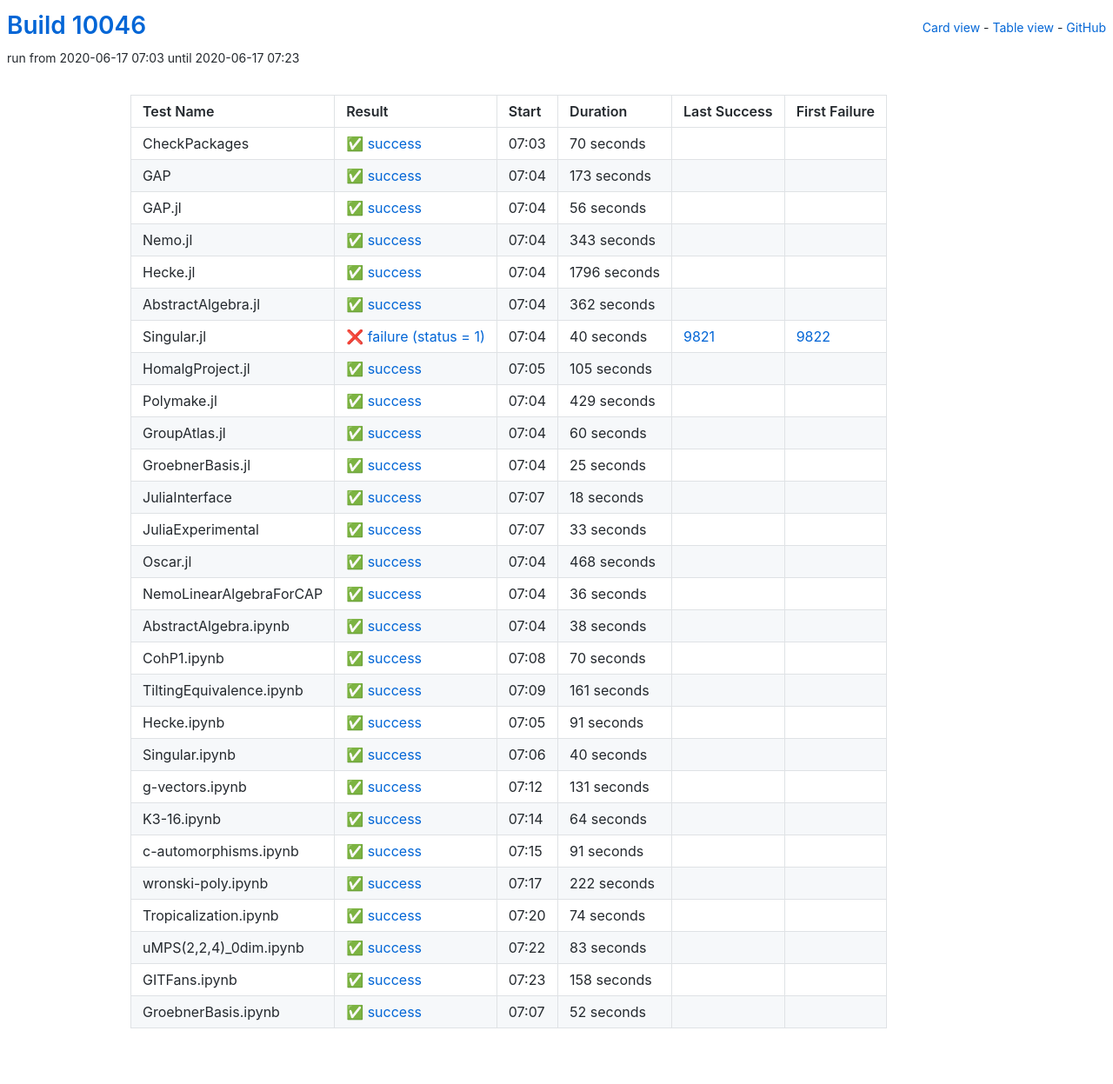
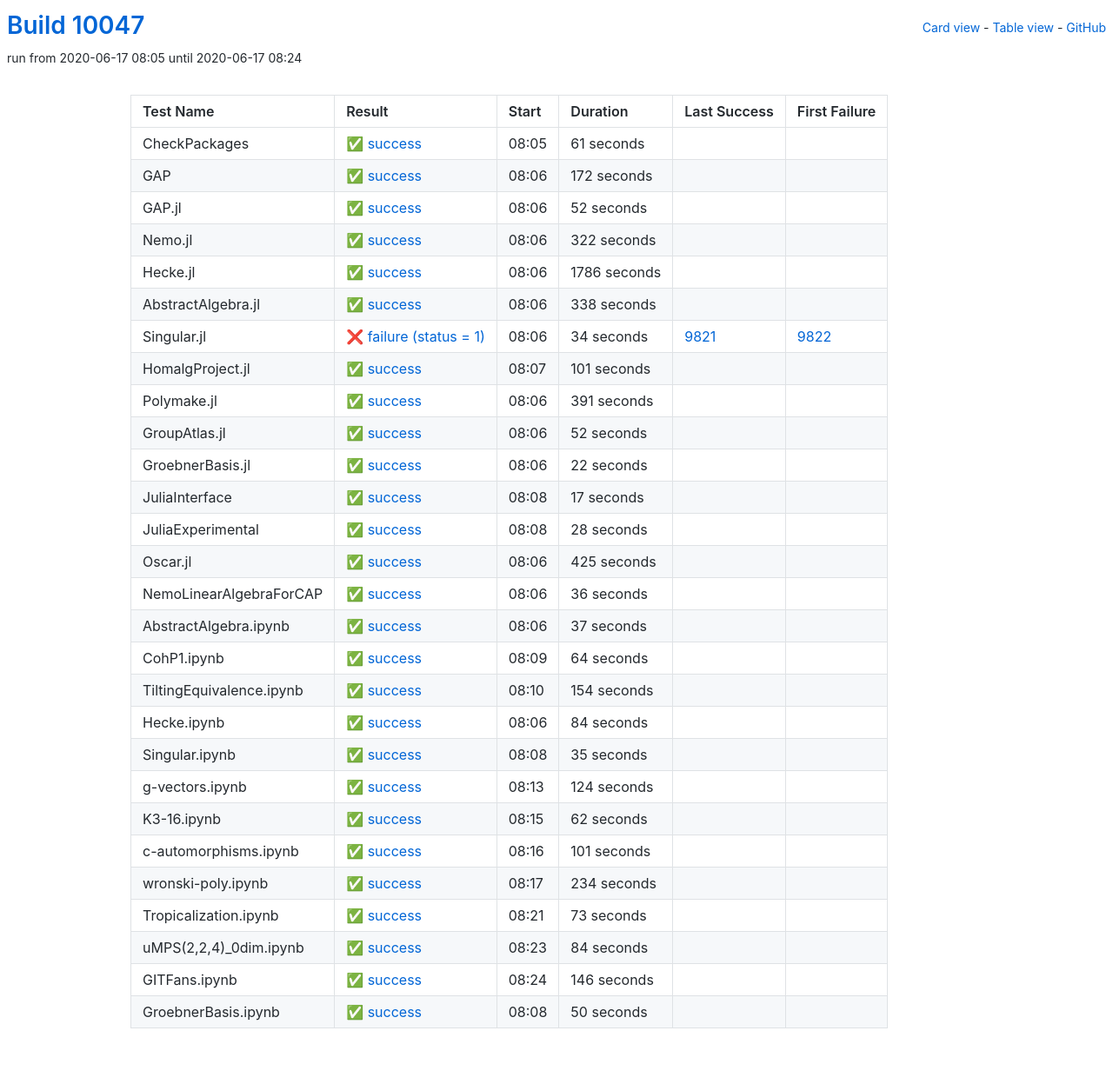
Before and after one commit to oscar-system/oscar-ci-status, a Jekyll site: the page built from table.html, in a window 1280 px wide. Shown: the whole page at 87% size. Built offline with Jekyll 4.4.1, drawn with Linux system fonts in a browser that asks for light colours.

Commit message:
Build #10047

```diff
--- a/_data/ci.yml
+++ b/_data/ci.yml
@@ -1,6 +1,6 @@
 ---
-build: 10046
-build_url: https://oscarci.mathematik.uni-kl.de/job/oscar/10046/
+build: 10047
+build_url: https://oscarci.mathematik.uni-kl.de/job/oscar/10047/
 job: oscar
 organization: oscar-system
 repo: oscar-ci-status
@@ -8,176 +8,176 @@
 tests:
 - name: CheckPackages
   id: checkpackages
-  log: https://oscarci.mathematik.uni-kl.de/job/oscar/10046/artifact/logs/build-10046/CheckPackages.log
-  start: 2020-06-17 07:03
+  log: https://oscarci.mathematik.uni-kl.de/job/oscar/10047/artifact/logs/build-10047/CheckPackages.log
+  start: 2020-06-17 08:05
   success: true
   exitcode: 0
   status: success
-  duration: 70
+  duration: 61
   last_success: false
   last_success_url:
   first_failure: false
   first_failure_url:
 - name: GAP
   id: gap
-  log: https://oscarci.mathematik.uni-kl.de/job/oscar/10046/artifact/logs/build-10046/GAP.log
-  start: 2020-06-17 07:04
+  log: https://oscarci.mathematik.uni-kl.de/job/oscar/10047/artifact/logs/build-10047/GAP.log
+  start: 2020-06-17 08:06
   success: true
   exitcode: 0
   status: success
-  duration: 173
+  duration: 172
   last_success: false
   last_success_url:
   first_failure: false
   first_failure_url:
 - name: GAP.jl
   id: gap-jl
-  log: https://oscarci.mathematik.uni-kl.de/job/oscar/10046/artifact/logs/build-10046/GAP.jl.log
-  start: 2020-06-17 07:04
+  log: https://oscarci.mathematik.uni-kl.de/job/oscar/10047/artifact/logs/build-10047/GAP.jl.log
+  start: 2020-06-17 08:06
   success: true
   exitcode: 0
   status: success
-  duration: 56
+  duration: 52
   last_success: false
   last_success_url:
   first_failure: false
   first_failure_url:
 - name: Nemo.jl
   id: nemo-jl
-  log: https://oscarci.mathematik.uni-kl.de/job/oscar/10046/artifact/logs/build-10046/Nemo.jl.log
-  start: 2020-06-17 07:04
+  log: https://oscarci.mathematik.uni-kl.de/job/oscar/10047/artifact/logs/build-10047/Nemo.jl.log
+  start: 2020-06-17 08:06
   success: true
   exitcode: 0
   status: success
-  duration: 343
+  duration: 322
   last_success: false
   last_success_url:
   first_failure: false
   first_failure_url:
 - name: Hecke.jl
   id: hecke-jl
-  log: https://oscarci.mathematik.uni-kl.de/job/oscar/10046/artifact/logs/build-10046/Hecke.jl.log
-  start: 2020-06-17 07:04
+  log: https://oscarci.mathematik.uni-kl.de/job/oscar/10047/artifact/logs/build-10047/Hecke.jl.log
+  start: 2020-06-17 08:06
   success: true
   exitcode: 0
   status: success
-  duration: 1796
+  duration: 1786
   last_success: false
   last_success_url:
   first_failure: false
   first_failure_url:
 - name: AbstractAlgebra.jl
   id: abstractalgebra-jl
-  log: https://oscarci.mathematik.uni-kl.de/job/oscar/10046/artifact/logs/build-10046/AbstractAlgebra.jl.log
-  start: 2020-06-17 07:04
+  log: https://oscarci.mathematik.uni-kl.de/job/oscar/10047/artifact/logs/build-10047/AbstractAlgebra.jl.log
+  start: 2020-06-17 08:06
   success: true
   exitcode: 0
   status: success
-  duration: 362
+  duration: 338
   last_success: false
   last_success_url:
   first_failure: false
   first_failure_url:
 - name: Singular.jl
   id: singular-jl
-  log: https://oscarci.mathematik.uni-kl.de/job/oscar/10046/artifact/logs/build-10046/Singular.jl.log
-  start: 2020-06-17 07:04
+  log: https://oscarci.mathematik.uni-kl.de/job/oscar/10047/artifact/logs/build-10047/Singular.jl.log
+  start: 2020-06-17 08:06
   success: false
   exitcode: 1
   status: failure
-  duration: 40
+  duration: 34
   last_success: 9821
   last_success_url: https://oscarci.mathematik.uni-kl.de/job/oscar/9821/
   first_failure: 9822
   first_failure_url: https://oscarci.mathematik.uni-kl.de/job/oscar/9822/
 - name: HomalgProject.jl
   id: homalgproject-jl
-  log: https://oscarci.mathematik.uni-kl.de/job/oscar/10046/artifact/logs/build-10046/HomalgProject.jl.log
-  start: 2020-06-17 07:05
+  log: https://oscarci.mathematik.uni-kl.de/job/oscar/10047/artifact/logs/build-10047/HomalgProject.jl.log
+  start: 2020-06-17 08:07
   success: true
   exitcode: 0
   status: success
-  duration: 105
+  duration: 101
   last_success: false
   last_success_url:
   first_failure: false
   first_failure_url:
 - name: Polymake.jl
   id: polymake-jl
-  log: https://oscarci.mathematik.uni-kl.de/job/oscar/10046/artifact/logs/build-10046/Polymake.jl.log
-  start: 2020-06-17 07:04
+  log: https://oscarci.mathematik.uni-kl.de/job/oscar/10047/artifact/logs/build-10047/Polymake.jl.log
+  start: 2020-06-17 08:06
   success: true
   exitcode: 0
   status: success
-  duration: 429
+  duration: 391
   last_success: false
   last_success_url:
   first_failure: false
   first_failure_url:
 - name: GroupAtlas.jl
   id: groupatlas-jl
-  log: https://oscarci.mathematik.uni-kl.de/job/oscar/10046/artifact/logs/build-10046/GroupAtlas.jl.log
-  start: 2020-06-17 07:04
+  log: https://oscarci.mathematik.uni-kl.de/job/oscar/10047/artifact/logs/build-10047/GroupAtlas.jl.log
+  start: 2020-06-17 08:06
   success: true
   exitcode: 0
   status: success
-  duration: 60
+  duration: 52
   last_success: false
   last_success_url:
   first_failure: false
   first_failure_url:
 - name: GroebnerBasis.jl
   id: groebnerbasis-jl
-  log: https://oscarci.mathematik.uni-kl.de/job/oscar/10046/artifact/logs/build-10046/GroebnerBasis.jl.log
-  start: 2020-06-17 07:04
+  log: https://oscarci.mathematik.uni-kl.de/job/oscar/10047/artifact/logs/build-10047/GroebnerBasis.jl.log
+  start: 2020-06-17 08:06
   success: true
   exitcode: 0
   status: success
-  duration: 25
+  duration: 22
   last_success: false
   last_success_url:
   first_failure: false
   first_failure_url:
 - name: JuliaInterface
   id: juliainterface
-  log: https://oscarci.mathematik.uni-kl.de/job/oscar/10046/artifact/logs/build-10046/JuliaInterface.log
-  start: 2020-06-17 07:07
+  log: https://oscarci.mathematik.uni-kl.de/job/oscar/10047/artifact/logs/build-10047/JuliaInterface.log
+  start: 2020-06-17 08:08
   success: true
   exitcode: 0
   status: success
-  duration: 18
+  duration: 17
   last_success: false
   last_success_url:
   first_failure: false
   first_failure_url:
 - name: JuliaExperimental
   id: juliaexperimental
-  log: https://oscarci.mathematik.uni-kl.de/job/oscar/10046/artifact/logs/build-10046/JuliaExperimental.log
-  start: 2020-06-17 07:07
+  log: https://oscarci.mathematik.uni-kl.de/job/oscar/10047/artifact/logs/build-10047/JuliaExperimental.log
+  start: 2020-06-17 08:08
   success: true
   exitcode: 0
   status: success
-  duration: 33
+  duration: 28
   last_success: false
   last_success_url:
   first_failure: false
   first_failure_url:
 - name: Oscar.jl
   id: oscar-jl
-  log: https://oscarci.mathematik.uni-kl.de/job/oscar/10046/artifact/logs/build-10046/Oscar.jl.log
-  start: 2020-06-17 07:04
+  log: https://oscarci.mathematik.uni-kl.de/job/oscar/10047/artifact/logs/build-10047/Oscar.jl.log
+  start: 2020-06-17 08:06
   success: true
   exitcode: 0
   status: success
-  duration: 468
+  duration: 425
   last_success: false
   last_success_url:
   first_failure: false
   first_failure_url:
 - name: NemoLinearAlgebraForCAP
   id: nemolinearalgebraforcap
-  log: https://oscarci.mathematik.uni-kl.de/job/oscar/10046/artifact/logs/build-10046/NemoLinearAlgebraForCAP.log
-  start: 2020-06-17 07:04
+  log: https://oscarci.mathematik.uni-kl.de/job/oscar/10047/artifact/logs/build-10047/NemoLinearAlgebraForCAP.log
+  start: 2020-06-17 08:06
   success: true
   exitcode: 0
   status: success
@@ -188,80 +188,20 @@
   first_failure_url:
 - name: AbstractAlgebra.ipynb
   id: abstractalgebra-ipynb
-  log: https://oscarci.mathematik.uni-kl.de/job/oscar/10046/artifact/logs/build-10046/AbstractAlgebra.ipynb.log
-  start: 2020-06-17 07:04
+  log: https://oscarci.mathematik.uni-kl.de/job/oscar/10047/artifact/logs/build-10047/AbstractAlgebra.ipynb.log
+  start: 2020-06-17 08:06
   success: true
   exitcode: 0
   status: success
-  duration: 38
+  duration: 37
   last_success: false
   last_success_url:
   first_failure: false
   first_failure_url:
 - name: CohP1.ipynb
   id: cohp1-ipynb
-  log: https://oscarci.mathematik.uni-kl.de/job/oscar/10046/artifact/logs/build-10046/CohP1.ipynb.log
-  start: 2020-06-17 07:08
-  success: true
-  exitcode: 0
-  status: success
-  duration: 70
-  last_success: false
-  last_success_url:
-  first_failure: false
-  first_failure_url:
-- name: TiltingEquivalence.ipynb
-  id: tiltingequivalence-ipynb
-  log: https://oscarci.mathematik.uni-kl.de/job/oscar/10046/artifact/logs/build-10046/TiltingEquivalence.ipynb.log
-  start: 2020-06-17 07:09
-  success: true
-  exitcode: 0
-  status: success
-  duration: 161
-  last_success: false
-  last_success_url:
-  first_failure: false
-  first_failure_url:
-- name: Hecke.ipynb
-  id: hecke-ipynb
-  log: https://oscarci.mathematik.uni-kl.de/job/oscar/10046/artifact/logs/build-10046/Hecke.ipynb.log
-  start: 2020-06-17 07:05
-  success: true
-  exitcode: 0
-  status: success
-  duration: 91
-  last_success: false
-  last_success_url:
-  first_failure: false
-  first_failure_url:
-- name: Singular.ipynb
-  id: singular-ipynb
-  log: https://oscarci.mathematik.uni-kl.de/job/oscar/10046/artifact/logs/build-10046/Singular.ipynb.log
-  start: 2020-06-17 07:06
-  success: true
-  exitcode: 0
-  status: success
-  duration: 40
-  last_success: false
-  last_success_url:
-  first_failure: false
-  first_failure_url:
-- name: g-vectors.ipynb
-  id: g-vectors-ipynb
-  log: https://oscarci.mathematik.uni-kl.de/job/oscar/10046/artifact/logs/build-10046/g-vectors.ipynb.log
-  start: 2020-06-17 07:12
-  success: true
-  exitcode: 0
-  status: success
-  duration: 131
-  last_success: false
-  last_success_url:
-  first_failure: false
-  first_failure_url:
-- name: K3-16.ipynb
-  id: k3-16-ipynb
-  log: https://oscarci.mathematik.uni-kl.de/job/oscar/10046/artifact/logs/build-10046/K3-16.ipynb.log
-  start: 2020-06-17 07:14
+  log: https://oscarci.mathematik.uni-kl.de/job/oscar/10047/artifact/logs/build-10047/CohP1.ipynb.log
+  start: 2020-06-17 08:09
   success: true
   exitcode: 0
   status: success
@@ -270,74 +210,134 @@
   last_success_url:
   first_failure: false
   first_failure_url:
-- name: c-automorphisms.ipynb
-  id: c-automorphisms-ipynb
-  log: https://oscarci.mathematik.uni-kl.de/job/oscar/10046/artifact/logs/build-10046/c-automorphisms.ipynb.log
-  start: 2020-06-17 07:15
+- name: TiltingEquivalence.ipynb
+  id: tiltingequivalence-ipynb
+  log: https://oscarci.mathematik.uni-kl.de/job/oscar/10047/artifact/logs/build-10047/TiltingEquivalence.ipynb.log
+  start: 2020-06-17 08:10
   success: true
   exitcode: 0
   status: success
-  duration: 91
+  duration: 154
+  last_success: false
+  last_success_url:
+  first_failure: false
+  first_failure_url:
+- name: Hecke.ipynb
+  id: hecke-ipynb
+  log: https://oscarci.mathematik.uni-kl.de/job/oscar/10047/artifact/logs/build-10047/Hecke.ipynb.log
+  start: 2020-06-17 08:06
+  success: true
+  exitcode: 0
+  status: success
+  duration: 84
+  last_success: false
+  last_success_url:
+  first_failure: false
+  first_failure_url:
+- name: Singular.ipynb
+  id: singular-ipynb
+  log: https://oscarci.mathematik.uni-kl.de/job/oscar/10047/artifact/logs/build-10047/Singular.ipynb.log
+  start: 2020-06-17 08:08
+  success: true
+  exitcode: 0
+  status: success
+  duration: 35
+  last_success: false
+  last_success_url:
+  first_failure: false
+  first_failure_url:
+- name: g-vectors.ipynb
+  id: g-vectors-ipynb
+  log: https://oscarci.mathematik.uni-kl.de/job/oscar/10047/artifact/logs/build-10047/g-vectors.ipynb.log
+  start: 2020-06-17 08:13
+  success: true
+  exitcode: 0
+  status: success
+  duration: 124
+  last_success: false
+  last_success_url:
+  first_failure: false
+  first_failure_url:
+- name: K3-16.ipynb
+  id: k3-16-ipynb
+  log: https://oscarci.mathematik.uni-kl.de/job/oscar/10047/artifact/logs/build-10047/K3-16.ipynb.log
+  start: 2020-06-17 08:15
+  success: true
+  exitcode: 0
+  status: success
+  duration: 62
+  last_success: false
+  last_success_url:
+  first_failure: false
+  first_failure_url:
+- name: c-automorphisms.ipynb
+  id: c-automorphisms-ipynb
+  log: https://oscarci.mathematik.uni-kl.de/job/oscar/10047/artifact/logs/build-10047/c-automorphisms.ipynb.log
+  start: 2020-06-17 08:16
+  success: true
+  exitcode: 0
+  status: success
+  duration: 101
   last_success: false
   last_success_url:
   first_failure: false
   first_failure_url:
 - name: wronski-poly.ipynb
   id: wronski-poly-ipynb
-  log: https://oscarci.mathematik.uni-kl.de/job/oscar/10046/artifact/logs/build-10046/wronski-poly.ipynb.log
-  start: 2020-06-17 07:17
+  log: https://oscarci.mathematik.uni-kl.de/job/oscar/10047/artifact/logs/build-10047/wronski-poly.ipynb.log
+  start: 2020-06-17 08:17
   success: true
   exitcode: 0
   status: success
-  duration: 222
+  duration: 234
   last_success: false
   last_success_url:
   first_failure: false
   first_failure_url:
 - name: Tropicalization.ipynb
   id: tropicalization-ipynb
-  log: https://oscarci.mathematik.uni-kl.de/job/oscar/10046/artifact/logs/build-10046/Tropicalization.ipynb.log
-  start: 2020-06-17 07:20
+  log: https://oscarci.mathematik.uni-kl.de/job/oscar/10047/artifact/logs/build-10047/Tropicalization.ipynb.log
+  start: 2020-06-17 08:21
   success: true
   exitcode: 0
   status: success
-  duration: 74
+  duration: 73
   last_success: false
   last_success_url:
   first_failure: false
   first_failure_url:
 - name: uMPS(2,2,4)_0dim.ipynb
   id: umps-2-2-4-0dim-ipynb
-  log: https://oscarci.mathematik.uni-kl.de/job/oscar/10046/artifact/logs/build-10046/uMPS-2-2-4-_0dim.ipynb.log
-  start: 2020-06-17 07:22
+  log: https://oscarci.mathematik.uni-kl.de/job/oscar/10047/artifact/logs/build-10047/uMPS-2-2-4-_0dim.ipynb.log
+  start: 2020-06-17 08:23
   success: true
   exitcode: 0
   status: success
-  duration: 83
+  duration: 84
   last_success: false
   last_success_url:
   first_failure: false
   first_failure_url:
 - name: GITFans.ipynb
   id: gitfans-ipynb
-  log: https://oscarci.mathematik.uni-kl.de/job/oscar/10046/artifact/logs/build-10046/GITFans.ipynb.log
-  start: 2020-06-17 07:23
+  log: https://oscarci.mathematik.uni-kl.de/job/oscar/10047/artifact/logs/build-10047/GITFans.ipynb.log
+  start: 2020-06-17 08:24
   success: true
   exitcode: 0
   status: success
-  duration: 158
+  duration: 146
   last_success: false
   last_success_url:
   first_failure: false
   first_failure_url:
 - name: GroebnerBasis.ipynb
   id: groebnerbasis-ipynb
-  log: https://oscarci.mathematik.uni-kl.de/job/oscar/10046/artifact/logs/build-10046/GroebnerBasis.ipynb.log
-  start: 2020-06-17 07:07
+  log: https://oscarci.mathematik.uni-kl.de/job/oscar/10047/artifact/logs/build-10047/GroebnerBasis.ipynb.log
+  start: 2020-06-17 08:08
   success: true
   exitcode: 0
   status: success
-  duration: 52
+  duration: 50
   last_success: false
   last_success_url:
   first_failure: false
```
Also changed, not shown: README.md.
